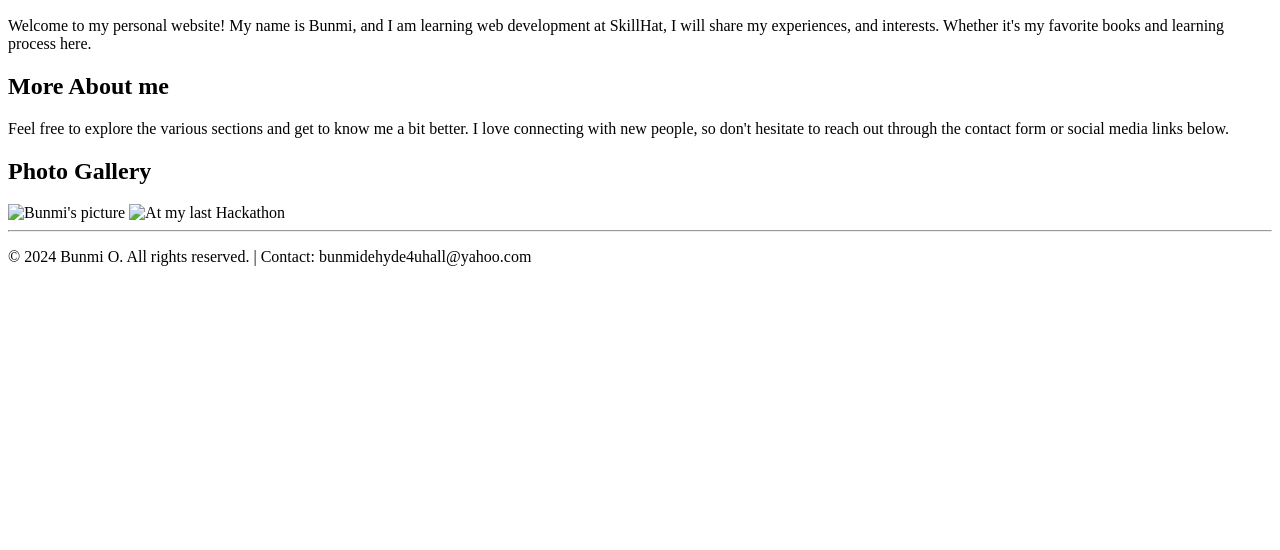
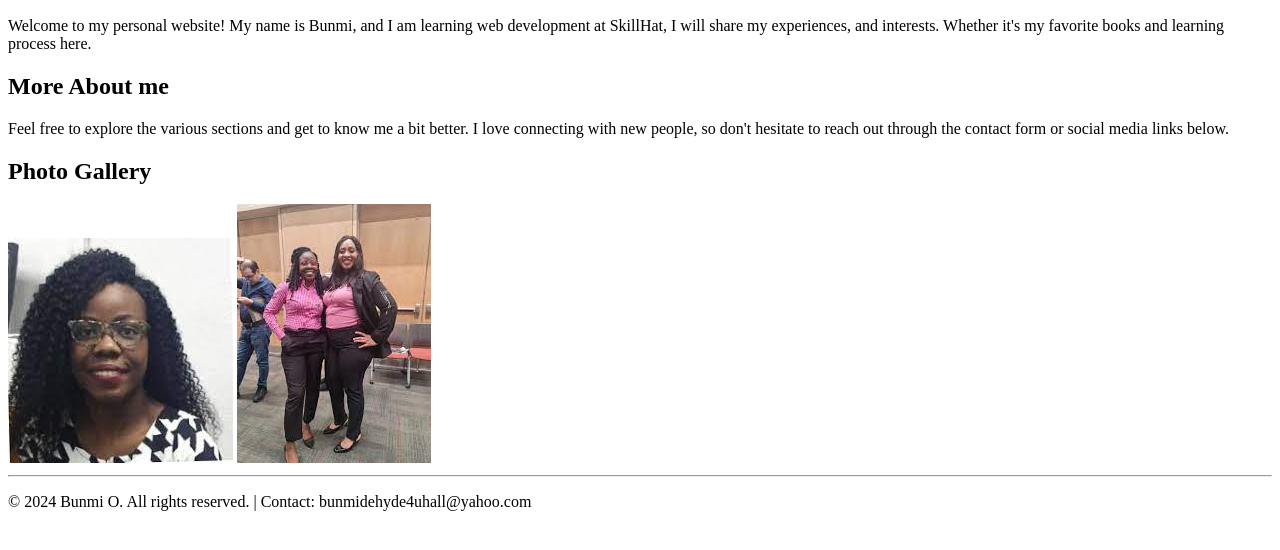
Before and after one commit to bhunmy/firstweb, a plain HTML site: page index.html in a window 1280 px wide. Shown: the part 110-660 px from the top of the page. Drawn offline with Linux system fonts and the light colour scheme.

Commit message:
Commit two

```diff
--- a/index.html
+++ b/index.html
@@ -25,8 +25,8 @@
     <!-- My IMAGE GALLERY -->
     <section>
         <h2>Photo Gallery</h2>
-        <img src="bunmi1.jpg" alt="Bunmi's picture">
-        <img src="image2.jpg" alt="At my last Hackathon">
+        <img src="/bunmi1.jpg" alt="Bunmi's picture">
+        <img src="/image2.jpg" alt="At my last Hackathon">
 
     </section>
 
```
Also changed, not shown: bunmi1.jpg (added), image2.jpg (added).
